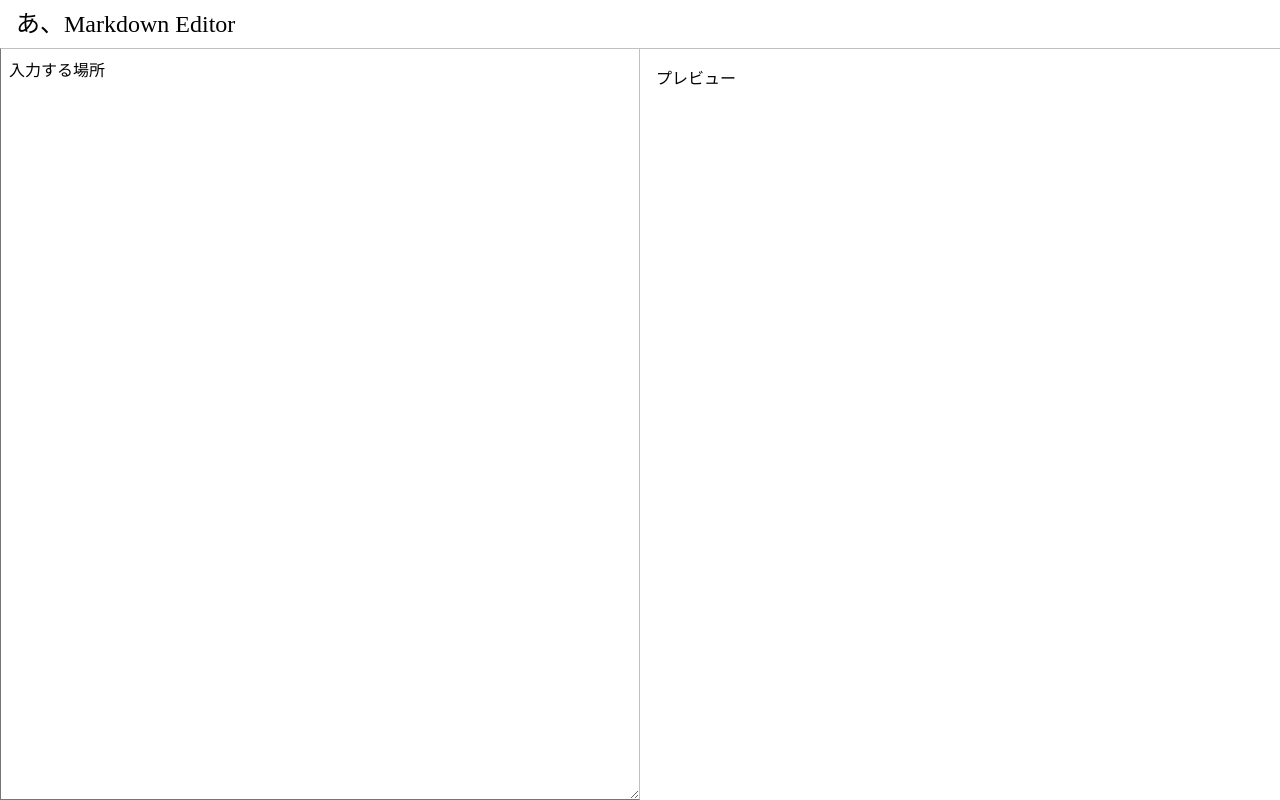
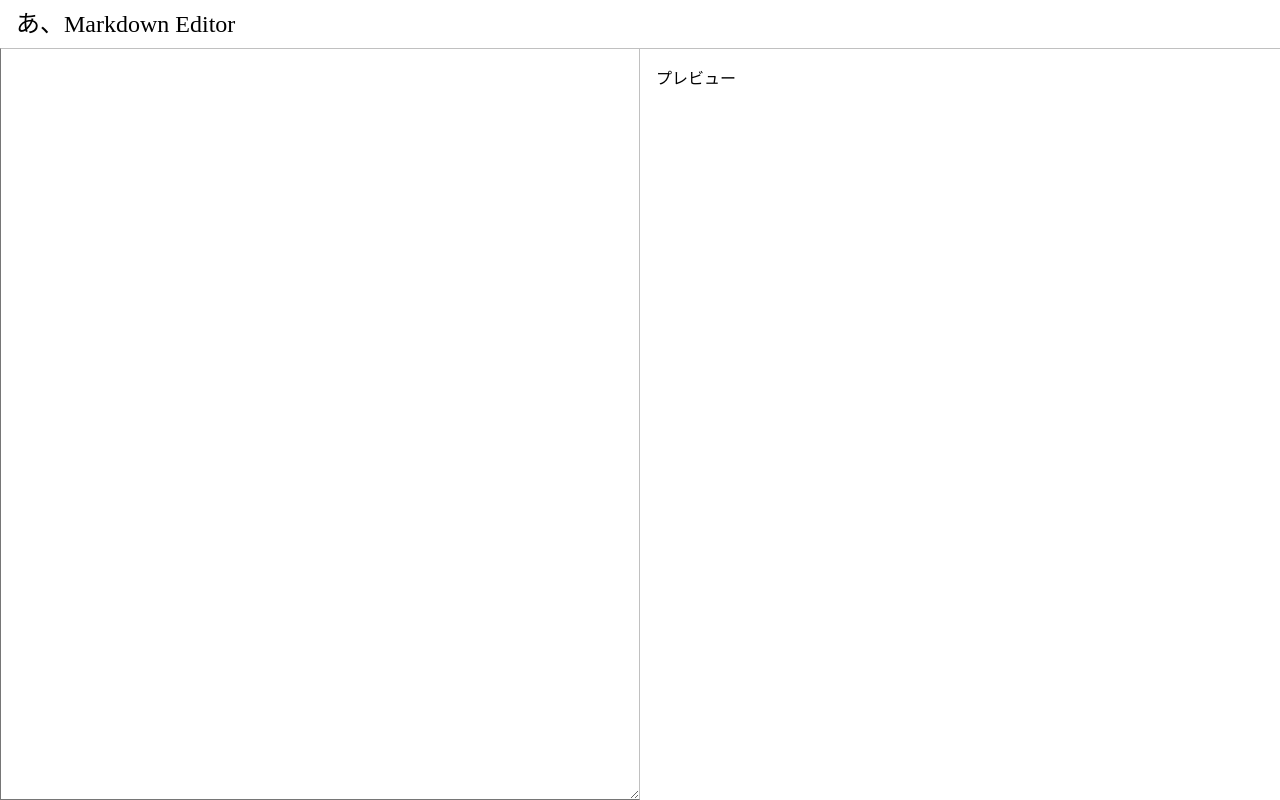
Before and after one commit to sunakan/react-ts-markdowneditor, a React app: page / in a window 1280 px wide. Built offline with nearby package versions, Linux system fonts and the light colour scheme.

Commit message:
Use localstorage

```diff
--- /dev/null
+++ b/src/hooks/use_state_with_storage.ts
@@ -0,0 +1,11 @@
+import { useState } from 'react'
+
+export const useStateWithStorage = (init: string, key: string): [string, (s: string) => void] => {
+    const [value, setValue] = useState<string>(localStorage.getItem(key) || init)
+
+    const setValueWithStorage = (nextValue: string): void => {
+        setValue(nextValue)
+        localStorage.setItem(key, nextValue)
+    }
+    return [value, setValueWithStorage]
+}
--- a/src/pages/editor.tsx
+++ b/src/pages/editor.tsx
@@ -1,5 +1,6 @@
 import * as React from 'react'
 import styled from 'styled-components'
+import { useStateWithStorage } from '../hooks/use_state_with_storage'
 
 const Header = styled.header`
   font-size: 1.5rem;
@@ -43,14 +44,20 @@ const Preview = styled.div`
   width: 50vw;
 `
 
+const StorageKey = 'pages/editor:text'
+
 export const Editor: React.FC = () => {
+    const [text, setText] = useStateWithStorage('', StorageKey)
     return (
         <>
             <Header>
                 あ、Markdown Editor
             </Header>
             <Wrapper>
-                <TextArea value="入力する場所" />
+                <TextArea
+                    onChange={(event) => setText(event.target.value)}
+                    value={text}
+                />
                 <Preview>プレビュー</Preview>
             </Wrapper>
         </>
```
